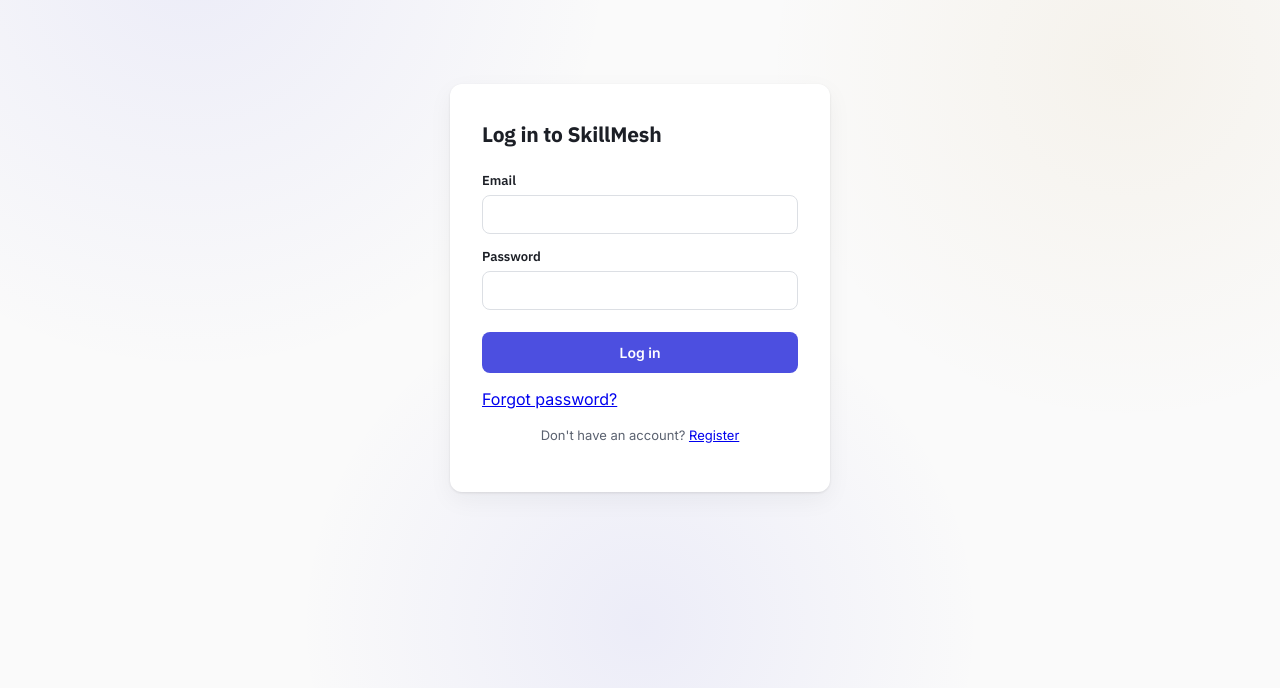
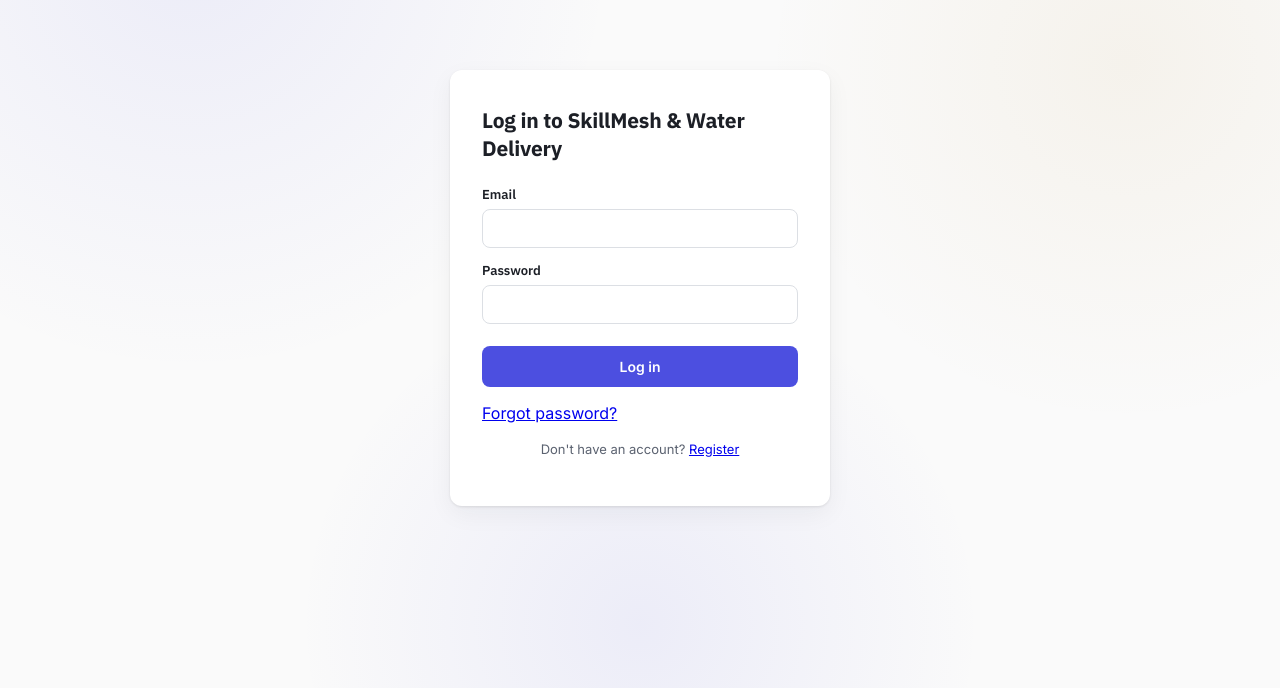
Before and after one commit to 111AsTro111/water-skill-frontend, a React (Vite) app: page /login in a window 1280 px wide. Shown: the part 112-800 px from the top of the page. Built offline with nearby package versions, Linux system fonts and the light colour scheme; no server answers.

Commit message:
Update login page title to include Water Delivery

```diff
--- a/src/pages/Login.jsx
+++ b/src/pages/Login.jsx
@@ -41,7 +41,7 @@ export default function Login() {
   return (
     <div className="auth-page">
       <form onSubmit={handleSubmit} className="auth-form">
-        <h1>Log in to SkillMesh</h1>
+        <h1>Log in to SkillMesh &amp; Water Delivery</h1>
 
         {error && <div className="error-banner">{error}</div>}
 
```
